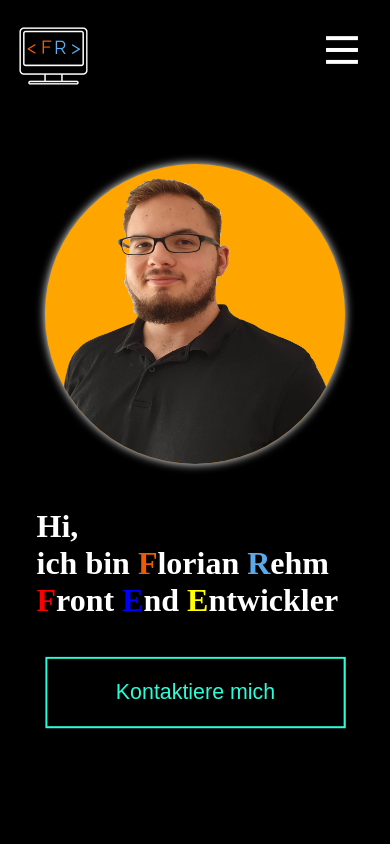
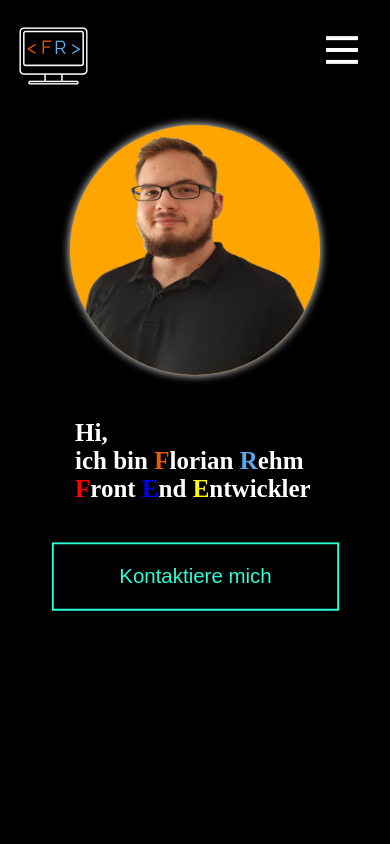
Before and after one commit to FlorianRehm1337/portfolio, an Angular app: page / in a window 390 px wide. Shown: the top 844 px of the page. Built offline with nearby package versions, Linux system fonts and the light colour scheme.

Commit message:
portfolio finished

```diff
--- a/src/app/about-me/about-me.component.scss
+++ b/src/app/about-me/about-me.component.scss
@@ -27,7 +27,6 @@
 
     h1{
         border-bottom: 2px solid rgb(45, 252, 216);
-        max-width: 150px;
         margin: 0;
     }
 }
--- a/src/app/contact/contact.component.html
+++ b/src/app/contact/contact.component.html
@@ -7,13 +7,13 @@
 
         <form #form target="_blank" action="http://florian-rehm.developerakademie.com/send_mail.php" method="POST">
             <p>Name</p>
-            <input name="name" #name placeholder="Enter your name">
+            <input name="name" #name placeholder="Namen eingeben">
 
             <p>Email Adresse</p>
-            <input name="email" #email placeholder="Enter your Email address" required>
+            <input name="email" #email placeholder="E-Mail eingeben" required>
 
             <p>Ihre Nachricht</p>
-            <textarea name="message" #message placeholder="Enter your message"></textarea>
+            <textarea name="message" #message placeholder="Geben Sie Ihre Nachricht ein."></textarea>
         </form>
 
         <div class="btn-container">
--- a/src/app/data-protection/data-protection.component.scss
+++ b/src/app/data-protection/data-protection.component.scss
@@ -7,3 +7,14 @@
     background-color: black;
     color: white;
 }
+
+@media (max-width: 800px){
+    .data-protection{
+        padding-top: 150px;
+        padding-left: 32px;
+        padding-right: 32px;
+
+
+    }
+
+}
--- a/src/app/greeting/greeting.component.scss
+++ b/src/app/greeting/greeting.component.scss
@@ -6,7 +6,6 @@
     max-width: 100%;
 
     h1 {
-       // width: 45ch;
         font-size: 64px;
         margin-top: 8px;
         margin-bottom: 8px;
@@ -105,7 +104,6 @@
     height: 32px;
     width: 32px;
     cursor: pointer;
-
 }
 
 @keyframes typing {
@@ -120,29 +118,38 @@
     }
 }
 
-@keyframes fadeIn{
-    from{
+@keyframes fadeIn {
+    from {
         transform: scale(0);
     }
-    to{
+    to {
         transform: scale(1);
     }
 }
 
-@keyframes moveArrow{
-    from{
-        transform: translateY(20px)
+@keyframes moveArrow {
+    from {
+        transform: translateY(20px);
     }
-    to{
+    to {
         transform: translateY(0);
     }
 }
 
-@keyframes highlightButton{
-    from{
+@keyframes highlightButton {
+    from {
         transform: scale(1.3);
     }
-    to{
+    to {
+        transform: scale(1);
+    }
+}
+
+@keyframes highlightButtonMobile {
+    from {
+        transform: scale(1.1);
+    }
+    to {
         transform: scale(1);
     }
 }
@@ -154,7 +161,6 @@
         align-items: center;
         max-width: 100%;
         overflow-x: hidden;
-        margin-top: 100px;
 
         h1 {
             font-size: 32px;
@@ -174,6 +180,9 @@
         padding-left: 64px;
         padding-right: 64px;
         font-size: 20px;
+        animation: highlightButtonMobile 3s ease-in-out;
+        animation-iteration-count: 2;
+        animation-direction: alternate-reverse;
 
         &:hover {
             background-color: #2dfcd8;
@@ -196,12 +205,13 @@
         justify-content: center;
         max-width: 100%;
 
-        h1{
+        h1 {
             max-width: 100%;
         }
 
-        p{
+        p {
             padding-left: 35px;
+            font-size: 25px;
         }
     }
 
@@ -215,9 +225,9 @@
 
     .my-image {
         position: unset;
-        height: 300px;
-        width: 300px;
-        margin-top: 64px;
+        height: 250px;
+        width: 250px;
+        margin-top: 125px;
     }
 
     .arrow-container {
--- a/src/app/imprint/imprint.component.scss
+++ b/src/app/imprint/imprint.component.scss
@@ -7,3 +7,13 @@
     background-color: black;
     color: white;
 }
+
+@media (max-width: 800px){
+    .imprint{
+        padding-top: 150px;
+        padding-left: 50px;
+        padding-right: 50px;
+        height: 512px;
+    }
+
+}
```
